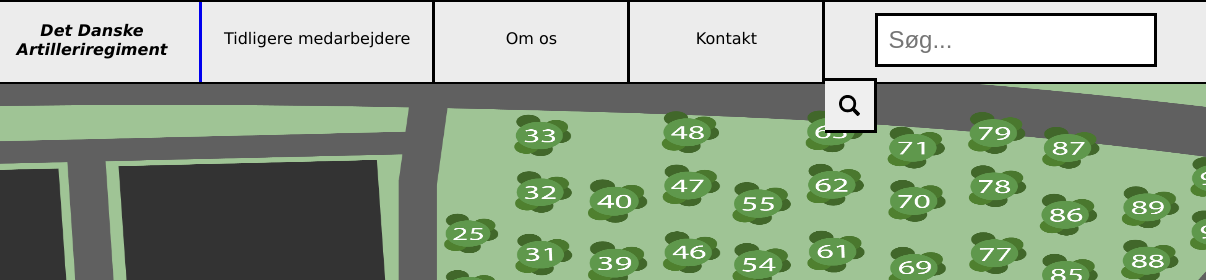
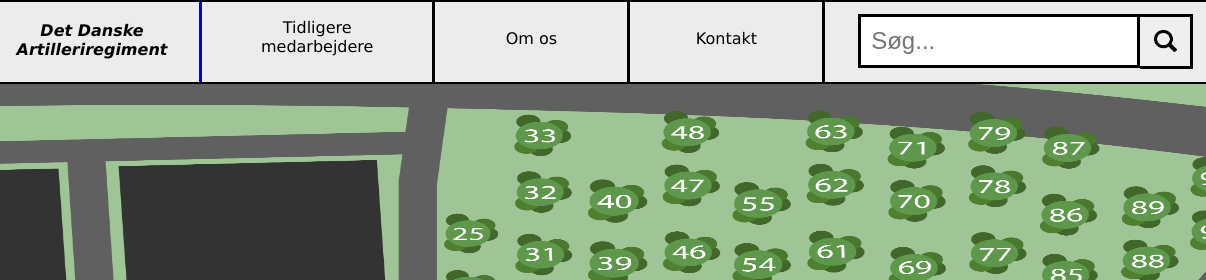
Before and after one commit to kuubs14/Eksamensprojekt-DAR, a plain HTML site: page index.html in a window 1280 px wide. Shown: the top 280 px of the page, 74-1280 px from the left. Drawn offline with Linux system fonts and the light colour scheme.

Commit message:
Search bar skalerbarhed

```diff
--- a/CSS/style.css
+++ b/CSS/style.css
@@ -59,9 +59,7 @@ body {
     border-color: #000000;
 }
 .t-med p {
-    padding: 11px;
     text-align: center;
-
 }
 .om-os {
     height: 10vh;
@@ -109,28 +107,45 @@ body {
     padding: 10px;
     border: solid;
     font-size: 1.5em;
-    margin: 11px 0px 0px 50px;
-    float: left;
-    width: 20%;
+    float: right;
+    width: 10%;
+    margin-top: 11.5px;
 }
 .topbar button img{
   width: 60%;
   margin: 20%;
   float: left;
-  clear: left;
-  min-width: 60%;
+  min-width: 40%;
   min-height: 18px;
 }
 .topbar button {
-    margin-top: 11px;
     border: solid;
     border-left-width: inherit;
     cursor: pointer;
     width: 4%;
     height: 6.9vh;
-    min-width: 4%;
+    min-width: 53px;
     min-height: 52px;
+    float: right;
+    margin-top: 11.5px;
+    margin-right: 1%;
 }
+@media screen and (min-width: 1398px) {
+    .topbar input {
+        width: 25%;
+    }
+}
+@media screen and (max-width: 1398px) {
+    .topbar input {
+        width: 20%;
+    }
+}
+@media screen and (max-width: 1180px) {
+    .topbar input {
+        width: 10%;
+    }
+}
+
 
 /*Kode om main*/
 
--- a/index.html
+++ b/index.html
@@ -7,7 +7,7 @@
     <link rel="stylesheet" href="CSS/style.css">
 </head>
 <body>
-    <header class="topbar">
+    <nav class="topbar">
       <a href="index.html">
            <div class="logo">
                 <img class="dar" src="Billeder/dar-logo.png" alt="Det Danske Artilleriregiment logo">
@@ -15,7 +15,7 @@
             </div>
         </a>
         <div class="t-med">
-            <p>Tidligere medarbejdere</p>
+            <p>Tidligere <br> medarbejdere</p>
         </div>
         <div class="om-os">
             <p>Om os</p>
@@ -23,15 +23,17 @@
         <div class="kontakt">
             <p>Kontakt</p>
         </div>
+        <div>
+
+           <button type="submit"><img src="Billeder/search.png" alt="Søg"></button>
+
             <input type="text" placeholder="Søg...">
-        <div>
-            <button type="submit"><img src="Billeder/search.png" alt="Søg"></button>
+
         </div>
-    </header>
+    </nav>
 
     <main>
        <img class="map" src="Billeder/map.png" alt="Kort over Mindelunden">
     </main>
-    <br><br><br><br><br><br><br><br><br><br><br><br><br>
 </body>
 </html>
```
